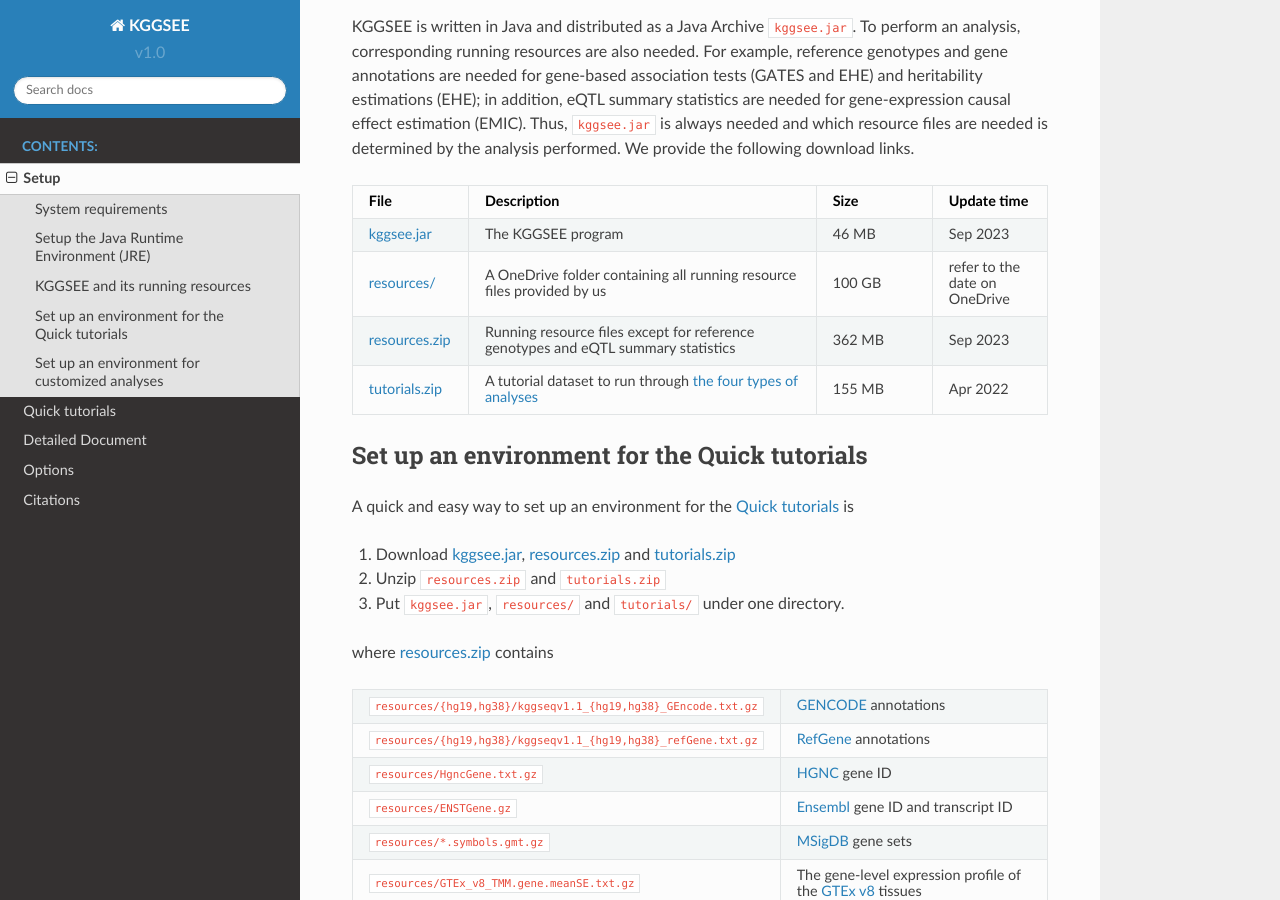
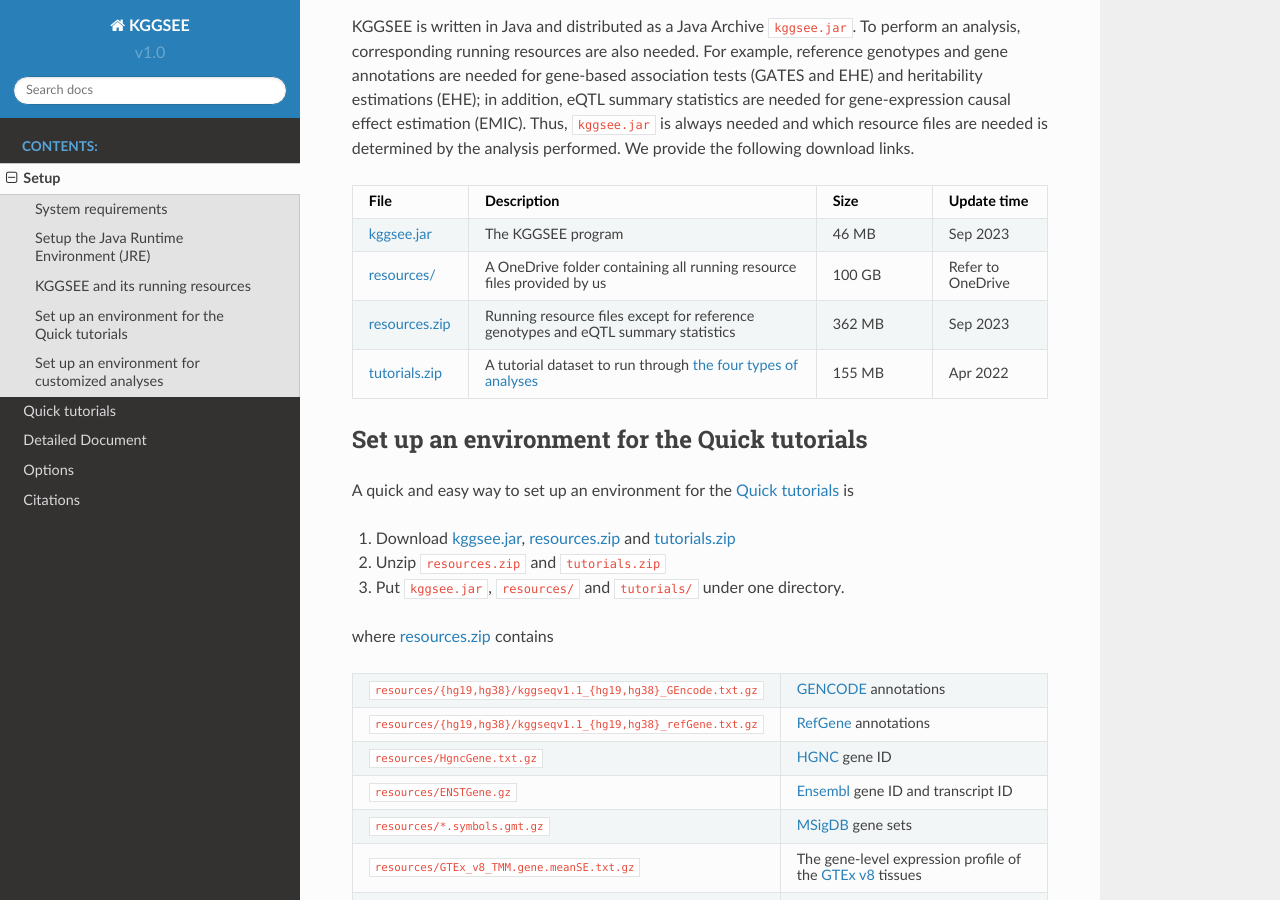
Before and after one commit to pmglab/KGGSEE, a Sphinx documentation site: the page built from doc/source/setup.rst, in a window 1280 px wide and 900 px high, scrolled down 715 px. Built offline with Sphinx 7.4.7 and the Read the Docs theme 2.0.0, drawn with Linux system fonts in a browser that asks for light colours.

Commit message:
Update setup.rst

```diff
--- a/doc/source/setup.rst
+++ b/doc/source/setup.rst
@@ -54,7 +54,7 @@
     * - `resources/ <https://mailsysueducn-my.sharepoint.com/:f:/g/personal/limiaoxin_mail_sysu_edu_cn/EpXRqLXIToZItErUHiDNDO0BM29gbEn1-Grs14D_EqORJQ?e=0ZjvlN>`_
       - A OneDrive folder containing all running resource files provided by us
       - 100 GB
-      - refer to the date on OneDrive
+      - Refer to OneDrive
     * - `resources.zip <https://mailsysueducn-my.sharepoint.com/:u:/g/personal/limiaoxin_mail_sysu_edu_cn/EYhQXE95WZFMqERo_xNOhZUB8lGeyTwPuiWM26AX8CHP8Q?e=PwbMoa>`_
       - Running resource files except for reference genotypes and eQTL summary statistics
       - 362 MB
```
